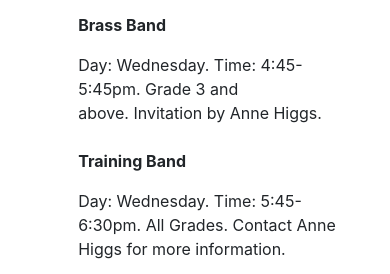
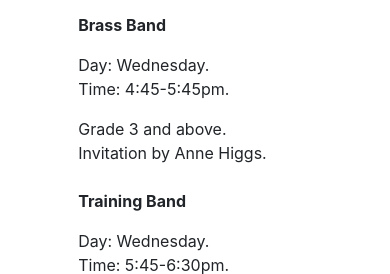
Before and after one commit to benlynch1931/CVM-website, a Gatsby site: page /groups in a window 390 px wide. Shown: the part 366-640 px from the top of the page. Built offline with nearby package versions, Linux system fonts and the light colour scheme; Gatsby itself is replaced by a stand-in of ours.

Commit message:
add media query styling

```diff
--- a/src/style/groups.css
+++ b/src/style/groups.css
@@ -31,6 +31,7 @@ body {
   position: relative;
 }
 
+
 .voices-logo {
   width: 30vw;
   height: auto;
@@ -39,3 +40,30 @@ body {
   top: 50%;
   transform: translate(0, -50%);
 }
+
+.info-brass-each, .info-voice-each, .info-strings-each, .info-percussion-each {
+  display: flex;
+  flex-wrap: wrap;
+}
+
+@media (max-width: 1126px) {
+  .info-voice img {
+    display: none;
+  }
+}
+
+@media (max-width: 710px) {
+  span {
+    width: 100%;
+  }
+
+  .time {
+    margin-bottom: 1rem;
+  }
+}
+
+
+
+.info-brass {
+  /* border: 1px solid #000000; */
+}
```
